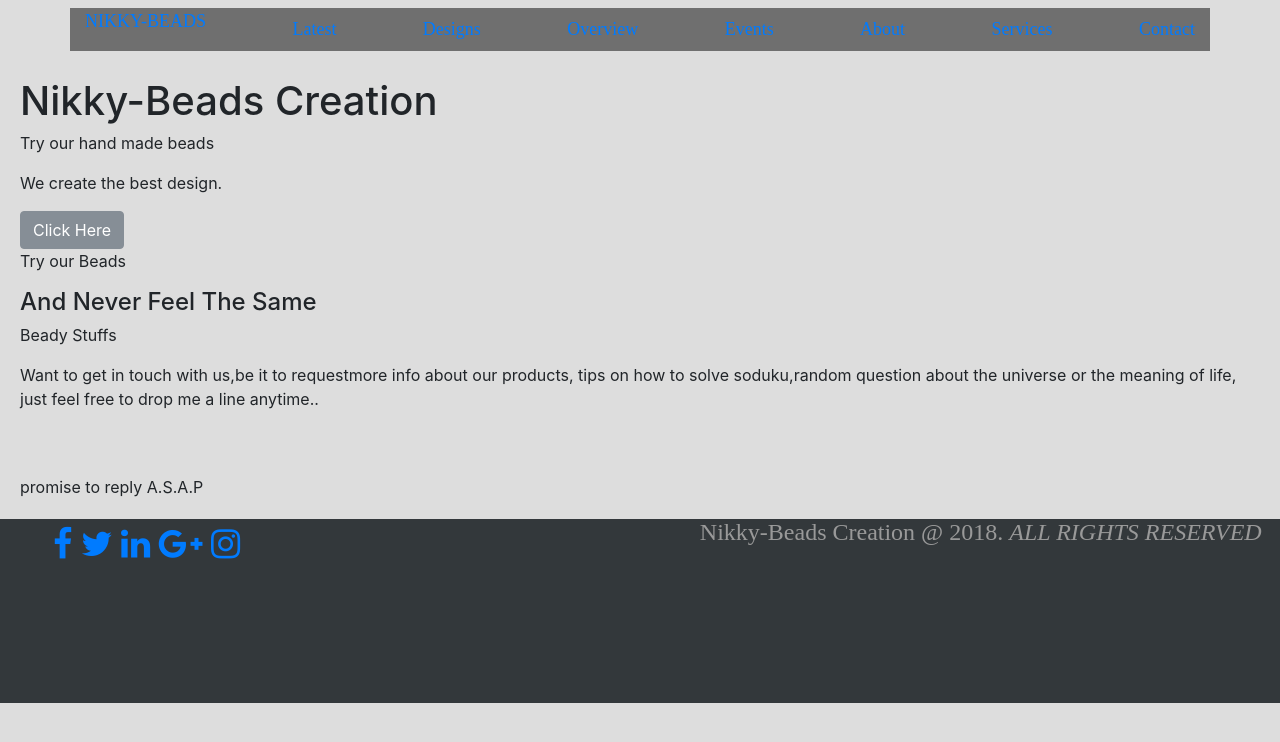
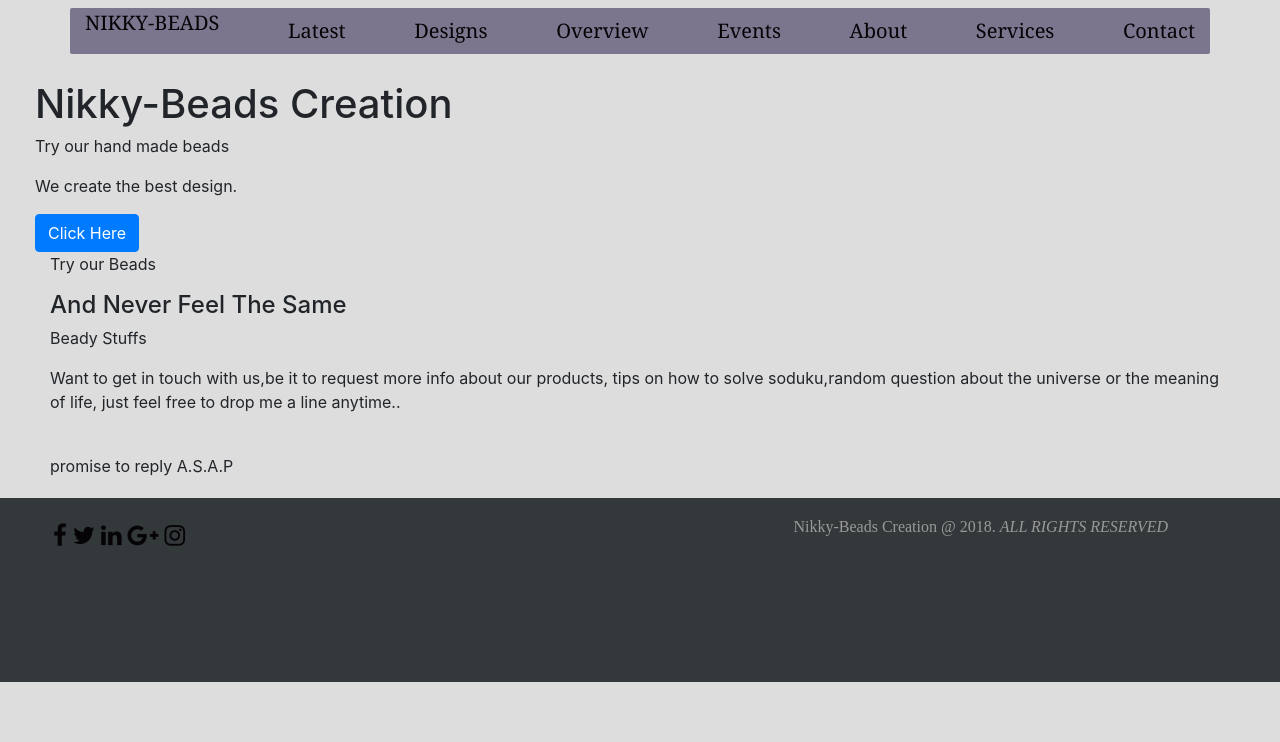
Before and after one commit to mcube25/bog-free-tri2, a plain HTML site: page index.html in a window 1280 px wide. Drawn offline with nearby package versions, Linux system fonts and the light colour scheme.

Commit message:
new css changes

```diff
--- a/index.html
+++ b/index.html
@@ -81,19 +81,18 @@
             <div class="container-fluid">
                 <div class="flex">
                     <div class="row">
-                        <div class="column">
+                        <div class="col">
                             <h1 class='font-effect-shadow-multiple'>Nikky-Beads <span>Creation</span></h1>
                             <p class="h3-header">Try our hand made beads</p>
                             <p>We create the best design.</p>
-                            <a href="#wrapper" class="btn btn-secondary" id="menu-toggle">Click Here</a>
-                            <div class="column">
+                            <a href="#wrapper" class="btn btn-primary" id="menu-toggle">Click Here</a>
+                            <div class="col">
                                 <p class='heading-3'>Try our Beads</p>
                                 <h4 class='3d-float'>And Never Feel The Same</h4>
                             </div>
-                            <div class="column">
+                            <div class="col">
                                 <p class='heading-3'>Beady Stuffs</p>
-                                <p class="h3-heading">Want to get in touch with us,be it to requestmore info about our products, tips on how to solve soduku,random question about the universe or the meaning of life, just feel free to drop me a line anytime.. </p>
-                                <br/>
+                                <p class="h3-heading">Want to get in touch with us,be it to request more info about our products, tips on how to solve soduku,random question about the universe or the meaning of life, just feel free to drop me a line anytime.. </p>
                                 <br/>
                                 <span>promise to reply A.S.A.P </span>
                             </div>
@@ -119,7 +118,7 @@
 
                 </div>
                 <div class="col">
-                    <h4 class='text-center'>Nikky-Beads Creation @ 2018. <em>ALL RIGHTS RESERVED</em></h4>
+                    <h6 class='text-center'>Nikky-Beads Creation @ 2018. <em>ALL RIGHTS RESERVED</em></h6>
                 </div>
             </div>
         </div>
--- a/pile.css
+++ b/pile.css
@@ -1,22 +1,36 @@
 body {
     overflow-x: hidden;
     background-color: #ddd;
+    height: 100%;
+    margin: 0;
+}
+
+ul {
+    font-size: 20px;
+    font-family: Georgia, Times, serif;
+    color: #050306;
+}
+
+a {
+    color: #050306;
 }
 
 .icons {
     padding-left: 45px;
-    font-size: 34px;
+    font-size: 24px;
     font-family: italic;
     color: #999999;
+    margin-top: 20px;
 }
 
 .container {
     font-family: serif, inconsolata;
     display: block;
-    background-color: #6f6f6f;
+    background-color: #7B768D;
     font-style: bold;
     font-size: 18px;
-    box-shadow: 1px;
+    box-shadow: 2px;
+    border-radius: 2px;
 }
 
 #wrapper {
@@ -139,4 +153,5 @@ footer {
     width: 100%;
     padding-left: 8px;
     height: 23vh;
+    margin-bottom: 0;
 }
```
Also changed, not shown: latest.html (+6 -6 lines).
